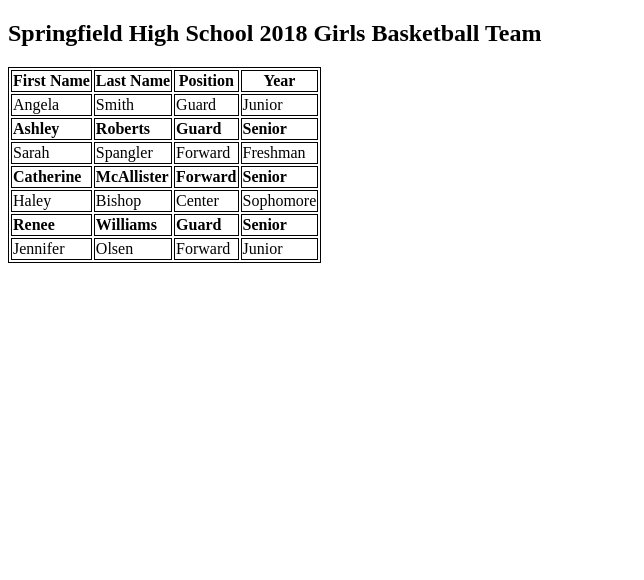
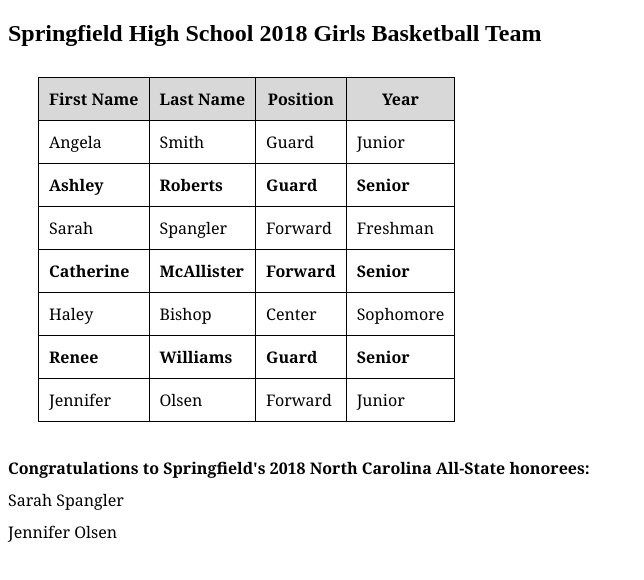
Before and after one commit to addyleeliu/j487-ex5, a plain HTML site: page index.html in a window 1280 px wide. Shown: the whole page, without its empty margins (0-644 px from the left). Drawn offline with Linux system fonts and the light colour scheme.

Commit message:
added styling and extra credit

```diff
--- a/css/styles.css
+++ b/css/styles.css
@@ -1,3 +1,21 @@
 table, th, td {
     border: 1px solid black;
+    border-collapse: collapse;
+    margin: 30px;
 }
+
+th, td {
+  padding: 10px;
+}
+
+th {
+  background-color: #d8d8d8;
+}
+
+div {
+  line-height: 2em;
+}
+
+th, td, div {
+  font-family: Georgia, serif;
+}
--- a/index.html
+++ b/index.html
@@ -7,9 +7,11 @@
 <body>
  <h2>Springfield High School 2018 Girls Basketball Team</h2>
   <table id="table-content">
-    <!--YOUR HTML CONTENT WILL GO IN HERE--->
+    <!--HTML table goes here--->
   </table>
-
+  <div id="all-stars">
+    <!--players that made the All-State team go here--->
+  </div>
   <script src="js/scripts.js"></script>
 </body>
 </html>
--- a/js/scripts.js
+++ b/js/scripts.js
@@ -74,9 +74,12 @@ function buildTable(array) {
 
 buildTable(players);
 
-/*
-EXTRA CREDIT CHALLENGE (5 POINTS): Write a function that compares the list above with the list below, finds the players that made the All-State team, and displays a message with the results: "Congratulations to Springfield's 2018 North Carolina All-State honorees: ____." Display the message in a div below the table.
-Hint: You need two loops, one of which will be 'nested'.*/
+/* EXTRA CREDIT CHALLENGE (5 POINTS):
+      Compare the list above with the list below,
+      find the players that made the All-State team,
+      and display a message with the results.
+      Display the message in a div below the table. */
+
 var allStars = [
   {
     first:'Melanie',
@@ -121,3 +124,22 @@ var allStars = [
   school: 'Springfield High School'
   }
 ];
+var confirmedStars = '';
+var allStarsArea = document.getElementById('all-stars'); //get the empty div area
+var allStarsTxt = '';
+
+function findAllStars(starsList, potentialStars) {
+  for (i=0; i<potentialStars.length; i++) {
+    for (j=0; j<starsList.length; j++) {
+      if (potentialStars[i].first === starsList[j].first
+          && potentialStars[i].last === starsList[j].last
+          && potentialStars[i].position === starsList[j].position) {
+            confirmedStars += potentialStars[i].first + ' ' + potentialStars[i].last + '<br>';
+      }
+    }
+  }
+  allStarsTxt += '<strong>Congratulations to Springfield\'s 2018 North Carolina All-State honorees: </strong>' + '<br>' + confirmedStars;
+  allStarsArea.innerHTML = allStarsTxt;
+}
+
+findAllStars(allStars, players);
```
Also changed, not shown: 1 other file.
